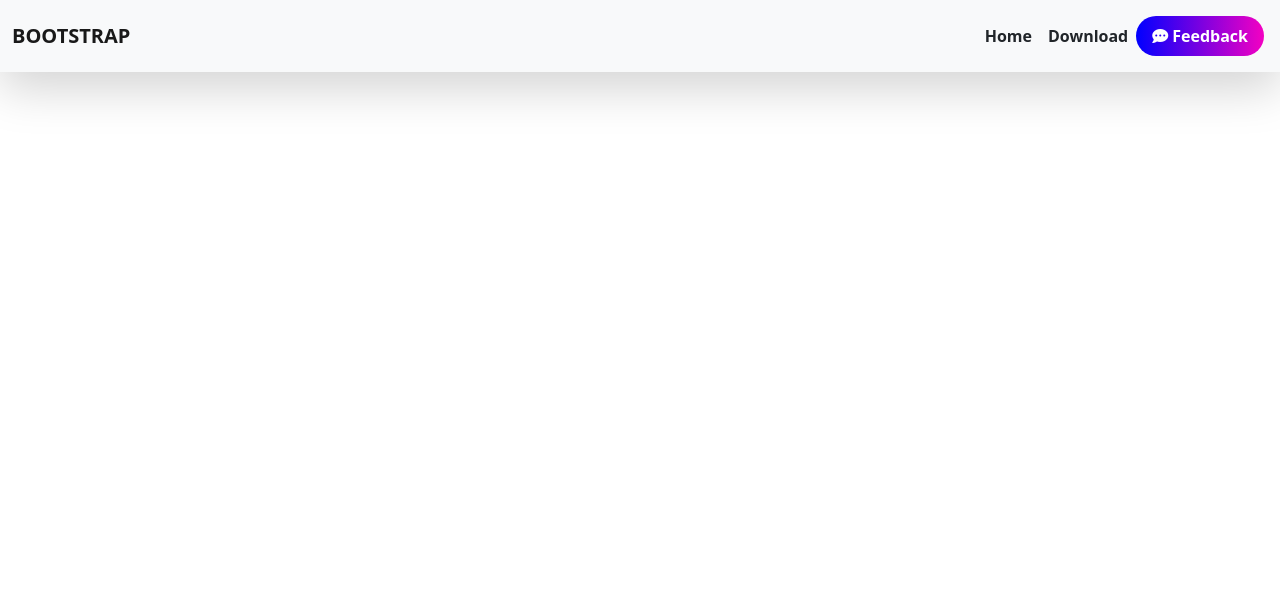
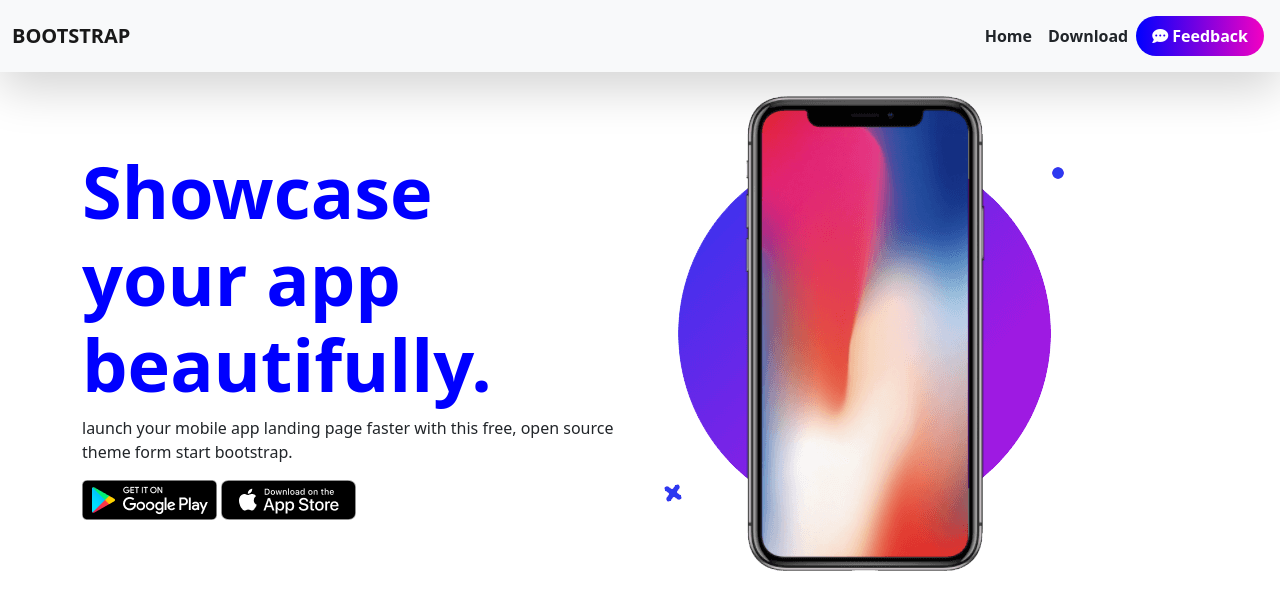
Before and after one commit to mostafizurRahaman/bootstrap-project, a plain HTML site: page index.html in a window 1280 px wide. Drawn offline with nearby package versions, Linux system fonts and the light colour scheme.

Commit message:
banner section ready

```diff
--- a/index.html
+++ b/index.html
@@ -15,7 +15,7 @@
    </head>
    <body>
       <header>
-         <nav class="navbar navbar-light navbar-expand-lg bg-light shadow-lg py-3">
+         <nav class="navbar navbar-light navbar-expand-lg bg-light shadow-lg py-3 sticky-top ">
             <div class="container">
                <a href="#home" class="navbar-brand fw-bold text-uppercase">Bootstrap</a>
                <button class="navbar-toggler" data-bs-toggle="collapse" data-bs-target="#myNav">
@@ -31,6 +31,25 @@
             </div>
          </nav>
       </header>
+      <main>
+         <section class="banner-section">
+            <div class="container">
+               <div class="row align-items-center py-4 gy-5 gx-5">
+                  <div class="col-12 col-md-6">
+                     <h1 class="primary-color fw-bold display-2">Showcase your app beautifully.</h1>
+                     <p>launch your mobile app landing page faster with this free, open source theme form start bootstrap.</p>
+                     <div class="image-container ">
+                        <img src="img/google-playstore.png" alt="" class="img-fluid">
+                        <img src="img/app-store.png" class="img-fluid" alt="">
+                     </div>
+                  </div>
+                  <div class="col-12 col-md-6">
+                     <img src="img/banner.png" alt="" class=" mx-auto img-fluid">
+                  </div>
+               </div>
+            </div>
+         </section>
+      </main>
 
       <script src="https://cdn.jsdelivr.net/npm/bootstrap@5.2.0/dist/js/bootstrap.bundle.min.js"></script>
    </body>
--- a/style.css
+++ b/style.css
@@ -1,3 +1,10 @@
 .background-gradient{
    background:linear-gradient(90deg,blue,rgb(243, 1, 194));
 }
+
+.primary-color{
+color: blue;
+}
+.secondary-color{
+
+}
```
Also changed, not shown: img/app-store.png (added), img/banner.png (added), img/google-playstore.png (added).
